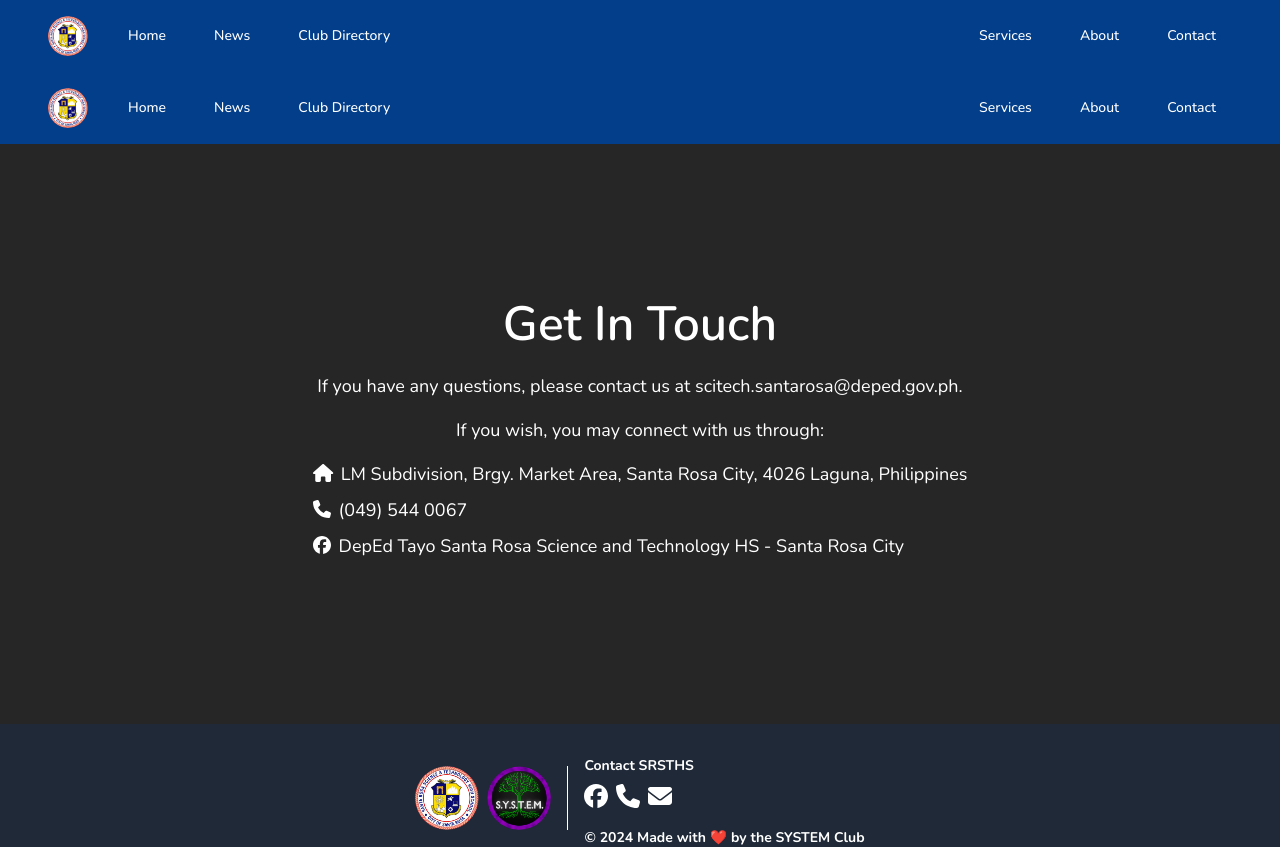
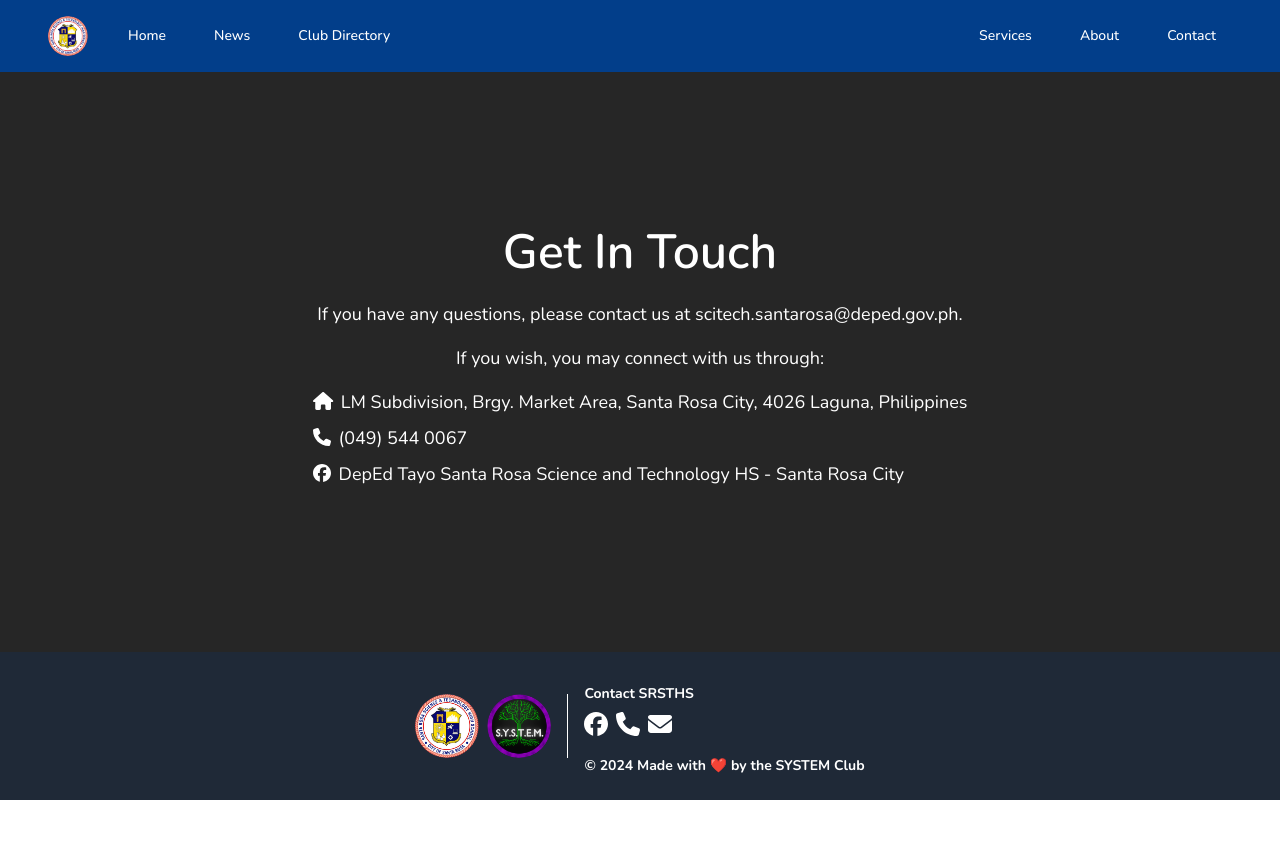
Before and after one commit to starsci/website, a Next.js app: page /contact in a window 1280 px wide. Shown: the top 847 px of the page. After the commit the page ends 800 px from the top, so only its background shows below. Built offline with nearby package versions, Linux system fonts and the light colour scheme.

Commit message:
move page layout to layout.tsx

```diff
--- a/app/contact/page.tsx
+++ b/app/contact/page.tsx
@@ -1,4 +1,3 @@
-import {Page} from '@/components/page'
 import {FontAwesomeIcon} from '@fortawesome/react-fontawesome'
 import {faHome, faPhone} from '@fortawesome/free-solid-svg-icons'
 import Link from 'next/link'
@@ -6,17 +5,13 @@ import {faFacebook} from '@fortawesome/free-brands-svg-icons'
 
 export default function Contact() {
   return (
-    <Page>
     <div className="container flex justify-center items-center flex-col flex-1 p-8">
-        <h1 className="text-5xl font-semibold text-center mb-6">
-          Get In Touch
-        </h1>
+      <h1 className="text-5xl font-semibold text-center mb-6">Get In Touch</h1>
       <p className="mb-4 text-lg text-center">
         If you have any questions, please contact us at{' '}
         <Link
           href="mailto:scitech.santarosa@deped.gov.ph"
-            className="hover:underline"
-          >
+          className="hover:underline">
           scitech.santarosa@deped.gov.ph
         </Link>
         .
@@ -29,8 +24,7 @@ export default function Contact() {
           <FontAwesomeIcon icon={faHome} className="mr-2" />
           <Link
             href="https://goo.gl/maps/WpM6ZuczECRqCZdp7"
-              className="hover:underline"
-            >
+            className="hover:underline">
             LM Subdivision, Brgy. Market Area, Santa Rosa City, 4026 Laguna,
             Philippines
           </Link>
@@ -45,13 +39,11 @@ export default function Contact() {
           <FontAwesomeIcon icon={faFacebook} className="mr-2" />
           <Link
             href="https://www.facebook.com/DepEdTayoSRSTHS307902"
-              className="hover:underline"
-            >
+            className="hover:underline">
             DepEd Tayo Santa Rosa Science and Technology HS - Santa Rosa City
           </Link>
         </li>
       </ul>
     </div>
-    </Page>
   )
 }
--- a/app/layout.tsx
+++ b/app/layout.tsx
@@ -2,7 +2,8 @@ import {Metadata} from 'next'
 import {Nunito} from 'next/font/google'
 import './globals.css'
 
-import { Page } from '@/components/page'
+import {Header} from './header'
+import {Footer} from './footer'
 
 const nextFont = Nunito({subsets: ['latin']})
 
@@ -19,9 +20,11 @@ export default function RootLayout({
   return (
     <html lang="en">
       <body className={nextFont.className}>
-        <Page>
+        <div className="flex flex-col min-h-screen bg-neutral-800 text-white">
+          <Header />
           {children}
-        </Page>
+          <Footer />
+        </div>
       </body>
     </html>
   )
--- a/components/Page.tsx
+++ /dev/null
@@ -1,23 +0,0 @@
-import {Header} from '@/app/header'
-import {Footer} from '@/app/footer'
-import {clsx} from 'clsx'
-
-type PageProps = {
-  children: React.ReactNode
-  className?: string
-}
-
-export function Page({children, className}: PageProps) {
-  return (
-    <div
-      className={clsx(
-        'flex flex-col min-h-screen bg-neutral-800 text-white',
-        className
-      )}
-    >
-      <Header />
-      {children}
-      <Footer />
-    </div>
-  )
-}
```
Lines whose indentation alone changed are shown as unchanged.
